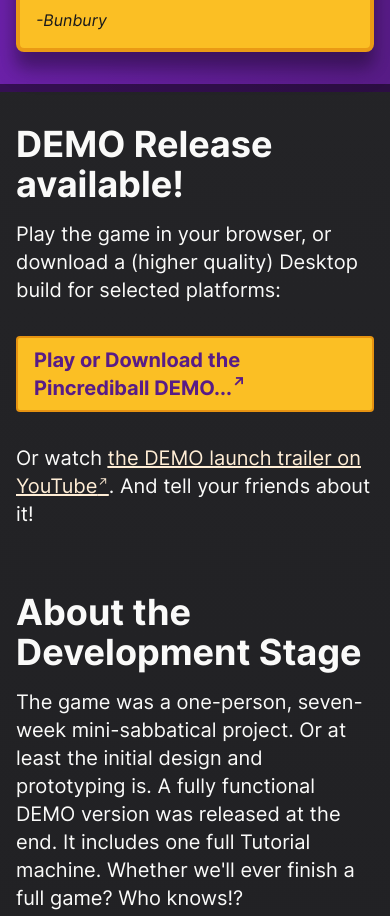
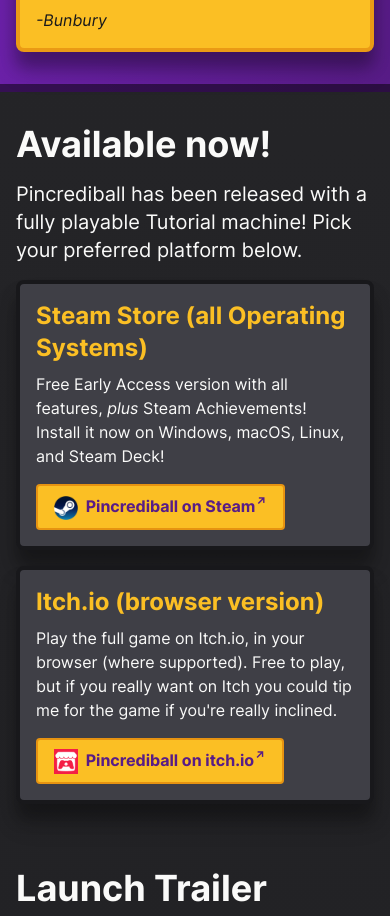
Before and after one commit to pincrediball/pincrediball.com, a SvelteKit app: page / in a window 390 px wide. Shown: the part 1081-1997 px from the top of the page. Built offline with nearby package versions, Linux system fonts and the light colour scheme.

Commit message:
Update website for Steam Release

```diff
--- a/src/lib/components/StayUpToDate.svelte
+++ b/src/lib/components/StayUpToDate.svelte
@@ -53,5 +53,17 @@
         me to put some (more) videos up?
       </p>
     </li>
+    <li class="bg-amber-400 border-4 border-amber-600/50 text-zinc-900 rounded-lg p-4 shadow-firm">
+      <h3 class="text-2xl font-bold">Steam</h3>
+      <p class="mt-2">
+        <A dark href="https://store.steampowered.com/app/2378150/Pincrediball"
+          >Wishlist the game on Steam</A
+        >
+      </p>
+      <p class="mt-2">
+        If newer versions or even a full version ever becomes a thing, subscribing to updates for
+        the game by Wish Listing it on Steam is probably a great way to stay up to date!
+      </p>
+    </li>
   </ul>
 </div>
--- a/src/routes/+page.svelte
+++ b/src/routes/+page.svelte
@@ -29,9 +29,9 @@
       </h1>
       <h2 class="font-bold text-2xl mt-8 italic">The Automata Pinball Wizard game!</h2>
       <p class="text-2xl mt-4">
-        You design the machine, in order for the automated pinball player to achieve the best score
-        they can get. Create the best and most crazy pinball machine layouts and see where this will
-        take you and the automata!
+        <em>You</em> design the machine, in order for the automated pinball player to achieve the best
+        score they can get. Create the best and most crazy pinball machine layouts and see where this
+        will take you and the automata!
       </p>
     </div>
     <div class="md:w-[48rem]">
@@ -55,12 +55,45 @@
 </div>
 
 <div class="max-w-page mx-auto p-4 py-8 md:pt-16 md:pb-32">
-  <h2 class="font-bold text-4xl sm:text-6xl">DEMO Release available!</h2>
+  <h2 class="font-bold text-4xl sm:text-6xl">Available now!</h2>
   <p class="mt-4 text-xl">
-    Play the game in your browser, or download a (higher quality) Desktop build for selected
-    platforms:
+    Pincrediball has been released with a fully playable Tutorial machine! Pick your preferred
+    platform below.
   </p>
-  <p class="mt-8 text-xl">
+
+  <div class="mt-4 flex flex-col md:flex-row gap-4">
+    <div
+      class="md:w-1/2 p-4 bg-zinc-700 border-4 border-zinc-900 rounded-lg shadow-firm flex flex-col"
+    >
+      <h3 class="font-bold text-2xl text-amber-400">Steam Store (all Operating Systems)</h3>
+      <p class="mt-2">
+        Free Early Access version with all features, <em>plus</em> Steam Achievements! Install it now
+        on Windows, macOS, Linux, and Steam Deck!
+      </p>
+      <p class="mt-auto pt-4">
+        <a
+          class="
+          hover:animate-pulse
+        bg-amber-400 hover:bg-amber-300 hover:shadow-firm border-2 border-amber-600/60 hover:border-amber-500/60
+          py-2 px-4 rounded inline-block text-purple-900 font-bold"
+          target="_blank"
+          rel="noreferrer"
+          href="https://store.steampowered.com/app/2378150/Pincrediball/"
+        >
+          <img src="img/steam-icon.png" alt="Steam Logo" class="w-[24px] inline-block mr-1" />
+          Pincrediball on Steam<sup>↗</sup>
+        </a>
+      </p>
+    </div>
+    <div
+      class="md:w-1/2 p-4 bg-zinc-700 border-4 border-zinc-900 rounded-lg shadow-firm flex flex-col"
+    >
+      <h3 class="font-bold text-2xl text-amber-400">Itch.io (browser version)</h3>
+      <p class="mt-2">
+        Play the full game on Itch.io, in your browser (where supported). Free to play, but if you
+        really want on Itch you could tip me for the game if you're really inclined.
+      </p>
+      <p class="mt-auto pt-4">
         <a
           class="
           hover:animate-pulse
@@ -69,14 +102,24 @@
           target="_blank"
           rel="noreferrer"
           href="https://pincrediball.itch.io/pincrediball"
-      >Play or Download the Pincrediball DEMO...<sup>↗</sup></a
         >
+          <img src="img/itch-icon.png" alt="Itch.io Logo" class="w-[24px] inline-block mr-1" />
+          Pincrediball on itch.io<sup>↗</sup>
+        </a>
       </p>
-  <p class="mt-8 text-xl">
-    Or watch <A href="https://www.youtube.com/watch?v=oXBfiG2kagI"
-      >the DEMO launch trailer on YouTube</A
-    >. And tell your friends about it!
-  </p>
+    </div>
+  </div>
+
+  <h2 class="font-bold text-4xl sm:text-6xl mt-16">Launch Trailer</h2>
+  <p class="mt-4 text-xl">Watch the release trailer with actual gameplay footage...</p>
+  <iframe
+    class="mt-8 w-full aspect-[16/9]"
+    src="https://www.youtube-nocookie.com/embed/oXBfiG2kagI"
+    title="YouTube video player"
+    frameborder="0"
+    allow="accelerometer; autoplay; clipboard-write; encrypted-media; gyroscope; picture-in-picture; web-share"
+    allowfullscreen
+  />
   <h2 class="mt-16 font-bold text-4xl sm:text-6xl">About the Development Stage</h2>
   <p class="mt-4 text-xl">
     The game was a one-person, seven-week mini-sabbatical project. Or at least the initial design
@@ -114,32 +157,32 @@
       <div
         class="shadow-firm bg-purple-800 text-zinc-50 border-4 border-purple-900/50 rounded p-4 w-full md:w-1/3"
       >
-        <h3 class="font-bold text-3xl">✔ Q1 2023</h3>
-        <ul class="list-disc mt-4 text-xl">
-          <li class="ml-8">✔ Game design</li>
-          <li class="ml-8">✔ Website, socials</li>
-          <li class="ml-8">✔ Prototype</li>
-          <li class="ml-8">✔ DEMO Release</li>
+        <h3 class="font-bold text-3xl">Q1 2023</h3>
+        <ul class="mt-4 text-xl">
+          <li>✔ Game design</li>
+          <li>✔ Website, socials</li>
+          <li>✔ Prototype</li>
+          <li>✔ DEMO Release</li>
         </ul>
       </div>
       <div
         class="shadow-firm bg-purple-800 text-zinc-50 border-4 border-purple-900/50 rounded p-4 w-full md:w-1/3"
       >
-        <h3 class="font-bold text-3xl">Q1 2023 - Never?</h3>
-        <ul class="list-disc mt-4 text-xl">
-          <li class="ml-8">✔ Finish Early Access</li>
-          <li class="ml-8">🔲 Publish on Steam</li>
-          <li class="ml-8">✔ Publish on Itch.io</li>
-          <li class="ml-8">✔ Earn at least $1!</li>
+        <h3 class="font-bold text-3xl">Q1 2023 - Q2 2023</h3>
+        <ul class="mt-4 text-xl">
+          <li>✔ Finish Early Access</li>
+          <li>✔ Publish on Itch.io</li>
+          <li>✔ Earn at least $1!</li>
         </ul>
       </div>
       <div
         class="shadow-firm bg-purple-800 text-zinc-50 border-4 border-purple-900/50 rounded p-4 w-full md:w-1/3"
       >
-        <h3 class="font-bold text-3xl">Q2 2023 - Never?</h3>
-        <ul class="list-disc mt-4 text-xl">
-          <li class="ml-8">🔲 Finish version 1.0</li>
-          <li class="ml-8">🔲 Kickstart(er for) 2.0?</li>
+        <h3 class="font-bold text-3xl">Q3 2023 - 2024?</h3>
+        <ul class="mt-4 text-xl">
+          <li>✔ Publish on Steam</li>
+          <li>🔲 Finish version 1.0</li>
+          <li>🔲 Kickstart(er for) 2.0?</li>
         </ul>
       </div>
     </div>
```
Also changed, not shown: content/resources/bookmarks.md (+2 -2 lines), static/img/itch-icon.png (added), static/img/steam-icon.png (added). Lines whose indentation alone changed are shown as unchanged.
